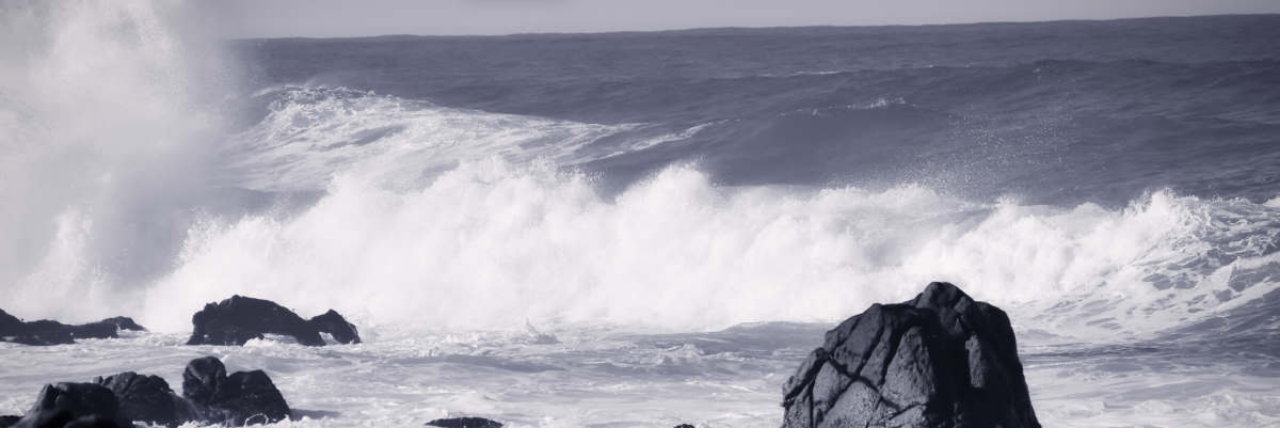
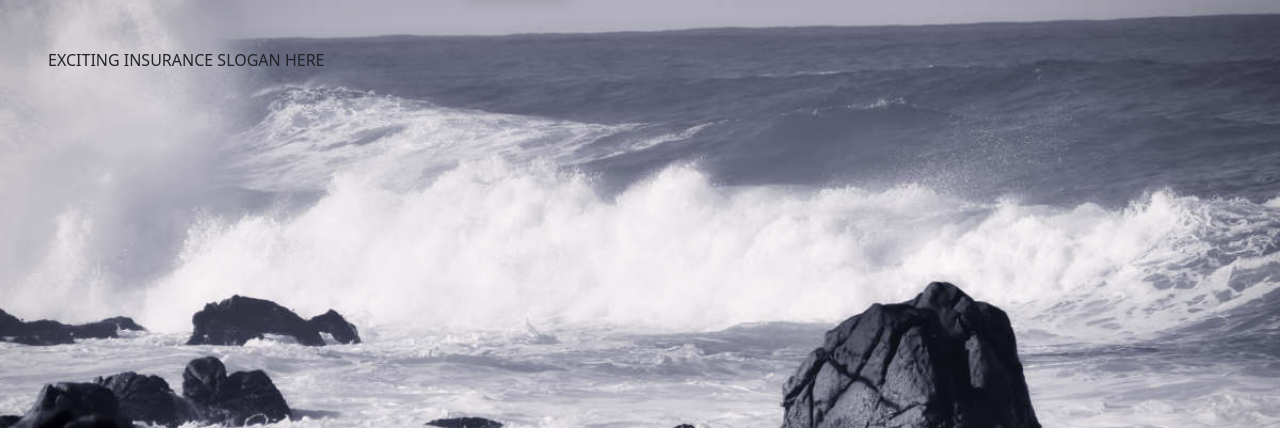
Before and after one commit to Vigilos/InsuranceServices, a Django app: page / in a window 1280 px wide. Shown: the part 66-498 px from the top of the page. Run offline with Django 4.2, Linux system fonts and the light colour scheme; some libraries are stand-ins or nearby versions.

Commit message:
Added text over hero image using CSS

```diff
--- a/inssvc/app/static/css/style.css
+++ b/inssvc/app/static/css/style.css
@@ -1,3 +1,21 @@
+body {
+  margin: 0px;
+}
+.center-aligned {
+  display: box;
+  display: flex;
+  box-align: center;
+  align-items: start;
+  box-pack: center;
+  justify-content: start;
+
+}
+.background-image {
+  position: relative;
+}
+.text {
+  position: absolute;
+}
 #get-quote-link {
   color: black;
   font-weight: bold;
--- a/inssvc/app/templates/index.html
+++ b/inssvc/app/templates/index.html
@@ -2,7 +2,10 @@
 {% load static %}
 
 {% block content %}
-  <img class="img-fluid w-100" src="{% static '/images/ocean-1-bw-1.jpg' %}" alt="">
+  <div class="center-aligned">
+    <img class="img-fluid w-100" src="{% static '/images/ocean-1-bw-1.jpg' %}" alt="">
+    <div class="text p-5">EXCITING INSURANCE SLOGAN HERE</div>
+  </div>
 
   <div class="container-fluid pt-4 px-5 text-black text-left">
       <p id="main-paragraph">&emsp;Here will go a short parragraph about what you offer and why a client should go with you. The hero image grabs there attention and then this paragraph should hook them into continuing on the website. This paragraph should only be a few sentences, so as not to lose their interest.</p>
```
